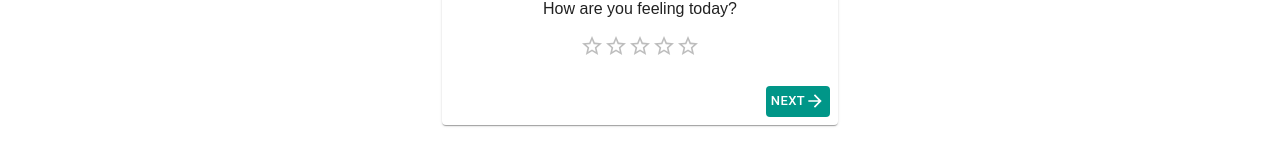
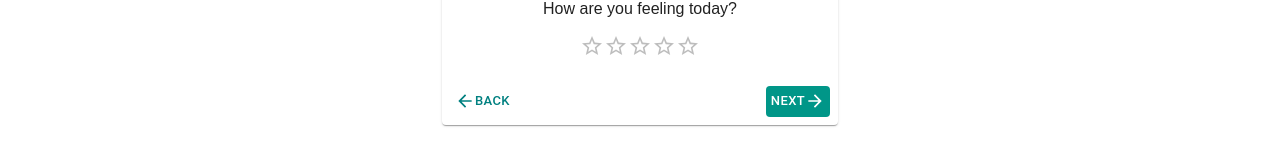
Before and after one commit to danielfenske/redux-feedback-loop, a React (Create React App) app: page /#/feeling in a window 1280 px wide. Shown: the part 275-440 px from the top of the page. Built offline with nearby package versions, Linux system fonts and the light colour scheme; no server answers.

Commit message:
Made minor changes to button styles

```diff
--- a/src/components/App/App.css
+++ b/src/components/App/App.css
@@ -28,5 +28,5 @@ input {
 
 .cardActionContainer {
   display: flex;
-  justify-content: flex-end;
+  justify-content: space-between;
 }
--- a/src/components/Feeling/Feeling.jsx
+++ b/src/components/Feeling/Feeling.jsx
@@ -4,9 +4,10 @@ import { useDispatch } from "react-redux";
 import { useHistory } from 'react-router-dom';
 
 // import Material UI
-import {Typography, Rating, Button, Container, styled, Card, CardContent, CardActions} from '@mui/material';
+import { Typography, Rating, Button, Container, styled, Card, CardContent, CardActions } from '@mui/material';
 import { teal } from '@mui/material/colors';
 import ArrowForwardIcon from '@mui/icons-material/ArrowForward';
+import ArrowBackIcon from '@mui/icons-material/ArrowBack';
 
 const Feeling = () => {
     // declare state variable for feeling
@@ -23,8 +24,8 @@ const Feeling = () => {
     }
 
     // stores input value to dispatch to reducer; sends user to next section of form
-    const handleClick = () => {
-        console.log('in handleClick');
+    const handleNextButton = () => {
+        console.log('in handleNextButton');
 
         if (feeling !== '') {
             dispatch({
@@ -38,9 +39,24 @@ const Feeling = () => {
         }
     }
 
+    const handleBackButton = () => {
+        console.log('in handleNextButton');
+
+        if (feeling !== '') {
+            dispatch({
+                type: 'ADD_FEELING',
+                payload: Number(feeling)
+            })
+
+            history.push('/');
+        } else {
+            alert(`Please let us know how you're feeling`);
+        }
+    }
+
     console.log('feeling:', feeling);
 
-    const ColorButton = styled(Button)(({ theme }) => ({
+    const FilledButton = styled(Button)(({ theme }) => ({
         color: theme.palette.getContrastText(teal[500]),
         backgroundColor: teal[500],
         '&:hover': {
@@ -77,7 +93,8 @@ const Feeling = () => {
                     </CardContent>
 
                     <CardActions className="cardActionContainer">
-                        <ColorButton variant="text" size="small" onClick={handleClick}>Next<ArrowForwardIcon fontSize="small" /></ColorButton>
+                        <Button size="small" sx={{color: 'teal'}} onClick={handleBackButton}><ArrowBackIcon fontSize="small" />Back</Button>
+                        <FilledButton size="small" onClick={handleNextButton}>Next<ArrowForwardIcon fontSize="small" /></FilledButton>
                     </CardActions>
                 </Card>
             </Container>
```
